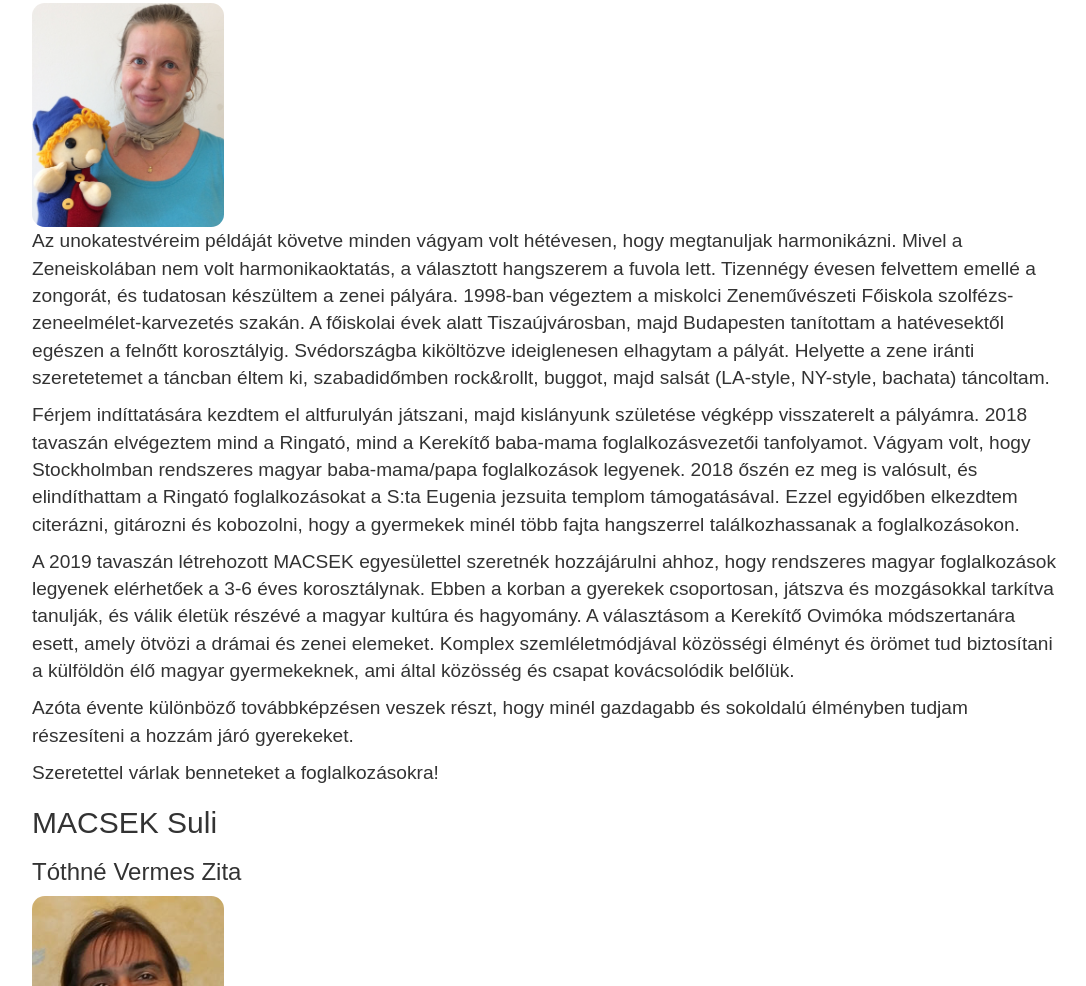
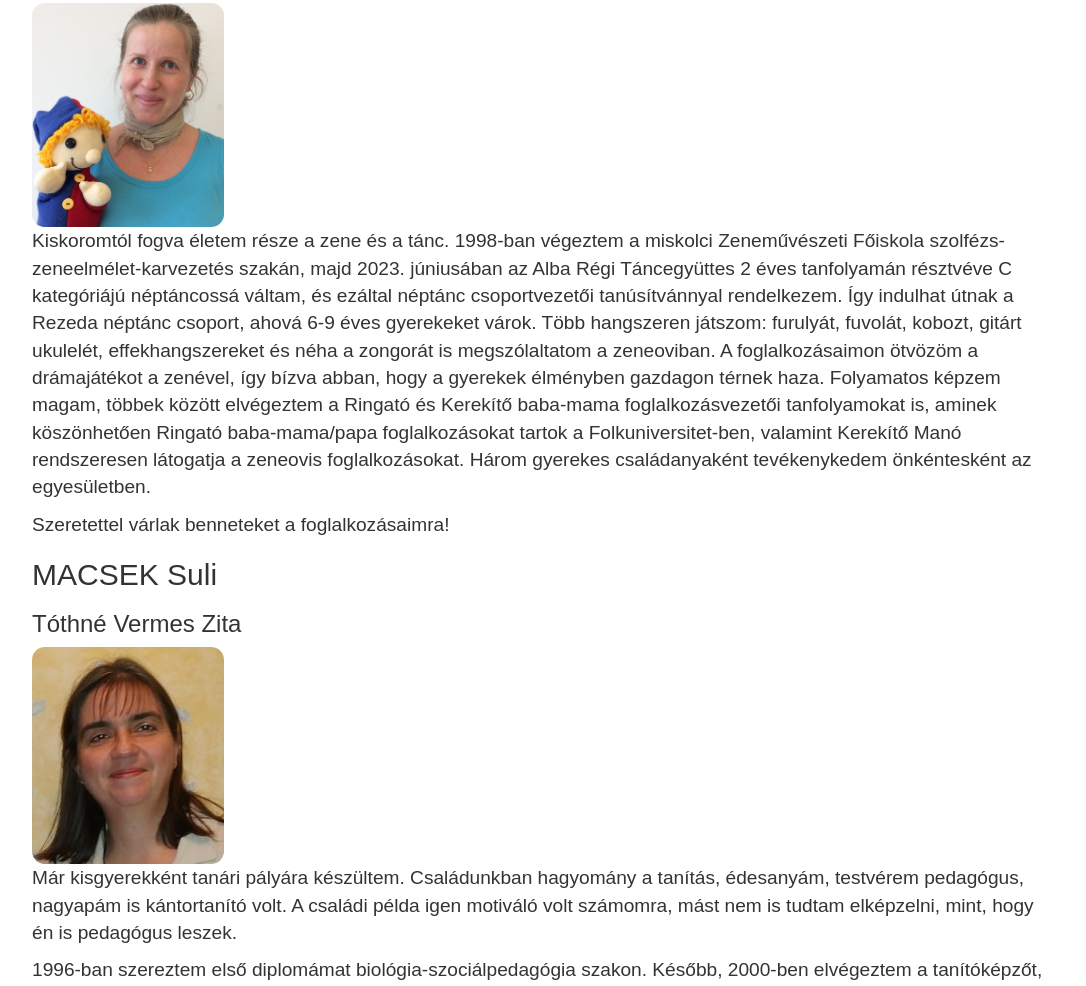
Before and after one commit to arturo-salinas/macsek, an Astro site: page /program in a window 1280 px wide. Shown: the part 2449-3435 px from the top of the page, without its empty margins (96-1182 px from the left). Built offline with nearby package versions, Linux system fonts and the light colour scheme; Astro itself is replaced by a stand-in of ours; a web font is replaced by a local one.

Commit message:
Add new Hilda's presentation
But presentation should be moved to another location
in the web site.

```diff
--- a/src/pages/program.md
+++ b/src/pages/program.md
@@ -59,7 +59,7 @@ alkalmas öltözék szükséges:
 - táncra alkalmas cipő- akár alkalmi- ,póló,rövid vagy hosszú nadrág- melegítő- fiúknak
 
 A csoportba való felvételi kérelem az alábbi adatlap kitöltésével történik:
-A tagdíg összege: 1900 kr/ félév.
+A tagdíg összege:  kr/ félév.
 
 Fizetési határidő: 2023. szeptember 1.
 
@@ -100,38 +100,22 @@ Bankgiro számunk: 544-2686. A közlemény rovatba kérjük a gyermek(ek) nevét
 
 <img src=HildaElizaSalinas.jpg  style="width:15vw;border-radius:1vw;margin-right:5vw;" >
 
-Az unokatestvéreim példáját követve minden vágyam volt hétévesen, hogy
-megtanuljak harmonikázni. Mivel a Zeneiskolában nem volt harmonikaoktatás, a
-választott hangszerem a fuvola lett. Tizennégy évesen felvettem emellé a
-zongorát, és tudatosan készültem a zenei pályára. 1998-ban végeztem a miskolci
-Zeneművészeti Főiskola szolfézs-zeneelmélet-karvezetés szakán. A főiskolai évek
-alatt Tiszaújvárosban, majd Budapesten tanítottam a hatévesektől egészen a
-felnőtt korosztályig. Svédországba kiköltözve ideiglenesen elhagytam a pályát.
-Helyette a zene iránti szeretetemet a táncban éltem ki, szabadidőmben
-rock&rollt, buggot, majd salsát (LA-style, NY-style, bachata) táncoltam.
+Kiskoromtól fogva életem része a zene és a tánc. 1998-ban végeztem a miskolci
+Zeneművészeti Főiskola szolfézs-zeneelmélet-karvezetés szakán, majd 2023.
+júniusában az Alba Régi Táncegyüttes 2 éves tanfolyamán résztvéve C kategóriájú
+néptáncossá váltam, és ezáltal néptánc csoportvezetői tanúsítvánnyal
+rendelkezem. Így indulhat útnak a Rezeda néptánc csoport, ahová 6-9 éves
+gyerekeket várok. Több hangszeren játszom: furulyát, fuvolát, kobozt, gitárt
+ukulelét, effekhangszereket és néha a zongorát is megszólaltatom a zeneoviban. A
+foglalkozásaimon ötvözöm a drámajátékot a zenével, így bízva abban, hogy a
+gyerekek élményben gazdagon térnek haza. Folyamatos képzem magam, többek között
+elvégeztem a Ringató és Kerekítő baba-mama foglalkozásvezetői tanfolyamokat is,
+aminek köszönhetően Ringató baba-mama/papa foglalkozásokat tartok a
+Folkuniversitet-ben, valamint Kerekítő Manó rendszeresen látogatja a zeneovis
+foglalkozásokat. Három gyerekes családanyaként tevékenykedem önkéntesként az
+egyesületben.
 
-Férjem indíttatására kezdtem el altfurulyán játszani, majd kislányunk születése
-végképp visszaterelt a pályámra. 2018 tavaszán elvégeztem mind a Ringató, mind a
-Kerekítő baba-mama foglalkozásvezetői tanfolyamot. Vágyam volt, hogy
-Stockholmban rendszeres magyar baba-mama/papa foglalkozások legyenek. 2018 őszén
-ez meg is valósult, és elindíthattam a Ringató foglalkozásokat a S:ta Eugenia
-jezsuita templom támogatásával. Ezzel egyidőben elkezdtem citerázni, gitározni
-és kobozolni, hogy a gyermekek minél több fajta hangszerrel találkozhassanak a
-foglalkozásokon.
-
-A 2019 tavaszán létrehozott MACSEK egyesülettel szeretnék hozzájárulni ahhoz,
-hogy rendszeres magyar foglalkozások legyenek elérhetőek a 3-6 éves
-korosztálynak. Ebben a korban a gyerekek csoportosan, játszva és mozgásokkal
-tarkítva tanulják, és válik életük részévé a magyar kultúra és hagyomány. A
-választásom a Kerekítő Ovimóka módszertanára esett, amely ötvözi a drámai és
-zenei elemeket. Komplex szemléletmódjával közösségi élményt és örömet tud
-biztosítani a külföldön élő magyar gyermekeknek, ami által közösség és csapat
-kovácsolódik belőlük.
-
-Azóta évente különböző továbbképzésen veszek részt, hogy minél gazdagabb és
-sokoldalú élményben tudjam részesíteni a hozzám járó gyerekeket.
-
-Szeretettel várlak benneteket a foglalkozásokra!
+Szeretettel várlak benneteket a foglalkozásaimra!
 
 ## MACSEK Suli
 
```
